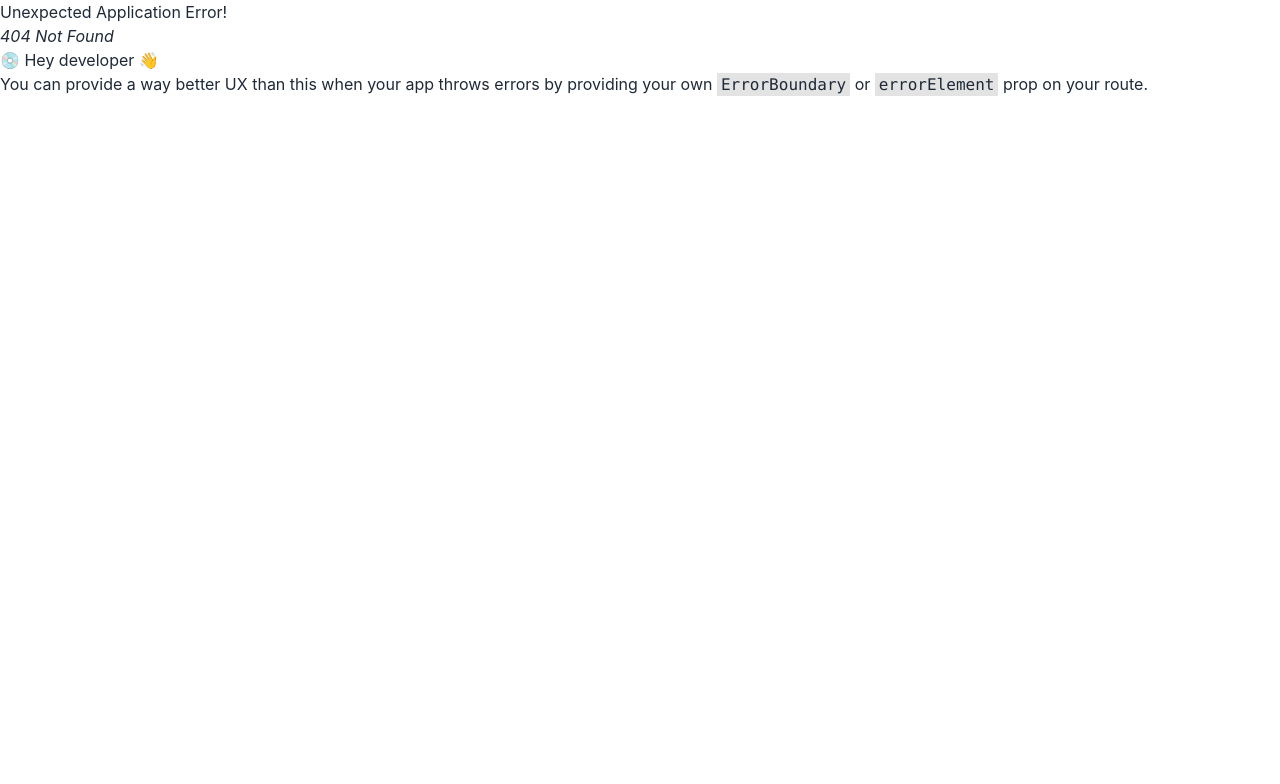
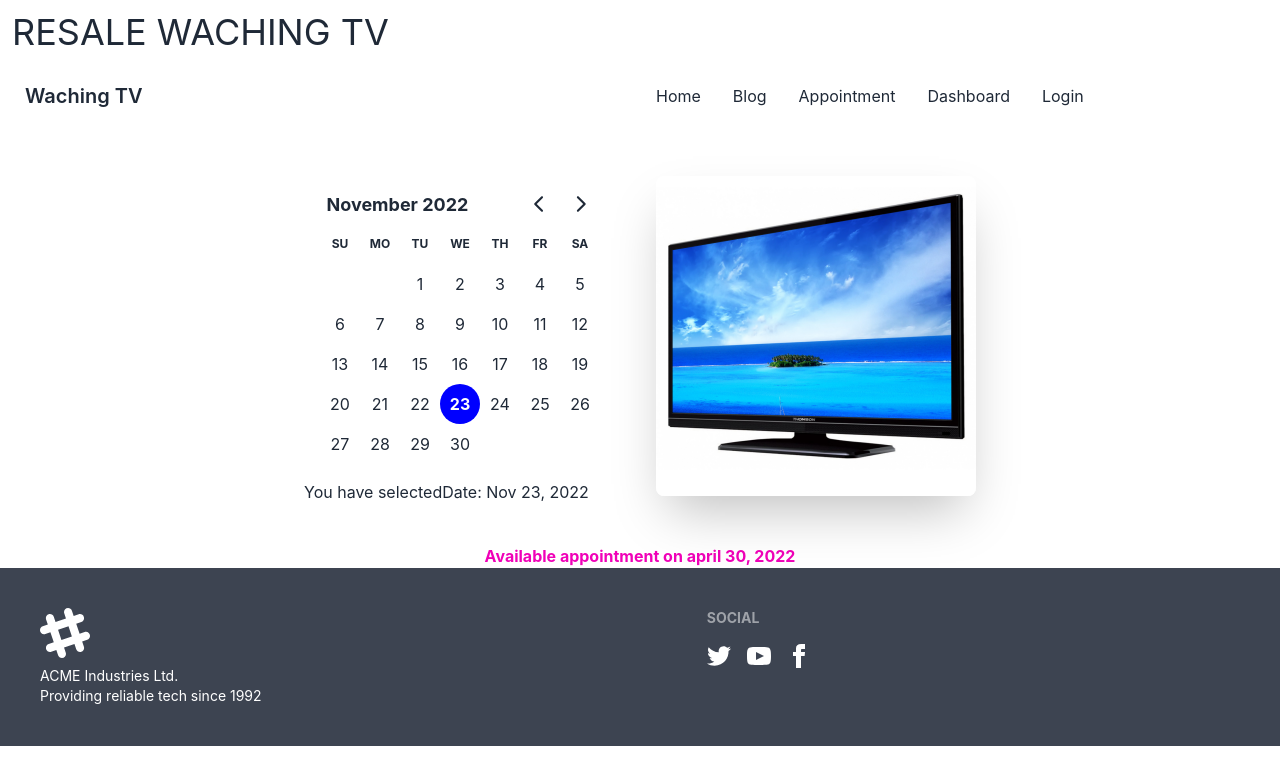
Before and after one commit to 0178811jes/assingment-12-client, a React (Create React App) app: page /appointment in a window 1280 px wide. Before the commit this address had no page. Shown: the top 784 px of the page. Built offline with nearby package versions, Linux system fonts and the light colour scheme.

Commit message:
appointment

```diff
--- a/package.json
+++ b/package.json
@@ -7,7 +7,9 @@
     "@testing-library/react": "^13.4.0",
     "@testing-library/user-event": "^13.5.0",
     "daisyui": "^2.41.0",
+    "date-fns": "^2.29.3",
     "react": "^18.2.0",
+    "react-day-picker": "^8.3.7",
     "react-dom": "^18.2.0",
     "react-router-dom": "^6.4.3",
     "react-scripts": "5.0.1",
--- /dev/null
+++ b/src/Pages/Appointment/Appointment/Appointment.js
@@ -0,0 +1,14 @@
+import React from 'react';
+import AppointmentBanner from '../AppointmentBanner/AppointmentBanner';
+import AvailableAppoinment from '../AvailableAppoinment/AvailableAppoinment';
+
+const Appointment = () => {
+    return (
+        <div>
+            <AppointmentBanner></AppointmentBanner>
+            <AvailableAppoinment></AvailableAppoinment>
+        </div>
+    );
+};
+
+export default Appointment;
--- /dev/null
+++ b/src/Pages/Appointment/AppointmentBanner/AppointmentBanner.js
@@ -0,0 +1,29 @@
+import React, { useState } from 'react';
+import pic4 from '../../../assest/jesmin-pic/pic-4.png'
+import { DayPicker } from 'react-day-picker';
+import { format } from 'date-fns';
+
+const AppointmentBanner = () => {
+    const [selectedDate, setSelectedDate] = useState(new Date());
+    return (
+        <header className='my-6'>
+            <div className="hero">
+                <div className="hero-content flex-col lg:flex-row-reverse">
+                    <img src={pic4} alt="" className="max-w-sm rounded-lg shadow-2xl" />
+                    <div className='mr-6'>
+                        <DayPicker
+                            mode="single"
+                            selected={selectedDate}
+                            onSelect={setSelectedDate}
+                        />
+
+                           <p> You have selectedDate: {format(selectedDate, 'PP')}</p>
+
+                    </div>
+                </div>
+            </div>
+        </header>
+    );
+};
+
+export default AppointmentBanner;
--- /dev/null
+++ b/src/Pages/Appointment/AvailableAppoinment/AvailableAppoinment.js
@@ -0,0 +1,11 @@
+import React from 'react';
+
+const AvailableAppoinment = () => {
+    return (
+        <div>
+            <p className="text-center text-secondary font-bold">Available appointment on april 30, 2022</p>
+        </div>
+    );
+};
+
+export default AvailableAppoinment;
--- a/src/Pages/Sheard/Navebar/Navber.js
+++ b/src/Pages/Sheard/Navebar/Navber.js
@@ -6,7 +6,8 @@
     const navMenu = <>
         <li><Link to='/'>Home</Link></li>
         <li><Link to='/blog'>Blog</Link></li>
-        <li><Link to='/about'>About</Link></li>
+        <li><Link to='/appointment'>Appointment</Link></li>
+        <li><Link to='/dashboard'>Dashboard</Link></li>
         <li><Link to='/login'>Login</Link></li>
     </>
 
--- a/src/Routes/Routes/Routes.js
+++ b/src/Routes/Routes/Routes.js
@@ -1,3 +1,4 @@
+import Appointment from "../../Pages/Appointment/Appointment/Appointment";
 import Category from "../../Pages/Category/Category/Category";
 import Blog from "../../Pages/Home/Home/Blog/Blog";
 import Login from "../../Pages/Login/Login";
@@ -36,6 +37,10 @@
                 path: '/login',
                 element: <Login></Login>
            },
+           {
+            path:'/appointment',
+            element:<Appointment></Appointment>
+           }
         ]
 
     }
--- a/src/index.js
+++ b/src/index.js
@@ -3,6 +3,7 @@
 import './index.css';
 import App from './App';
 import reportWebVitals from './reportWebVitals';
+import 'react-day-picker/dist/style.css';
 
 const root = ReactDOM.createRoot(document.getElementById('root'));
 root.render(
```
Also changed, not shown: 1 other file (tests, documents, lock files or other folders).
